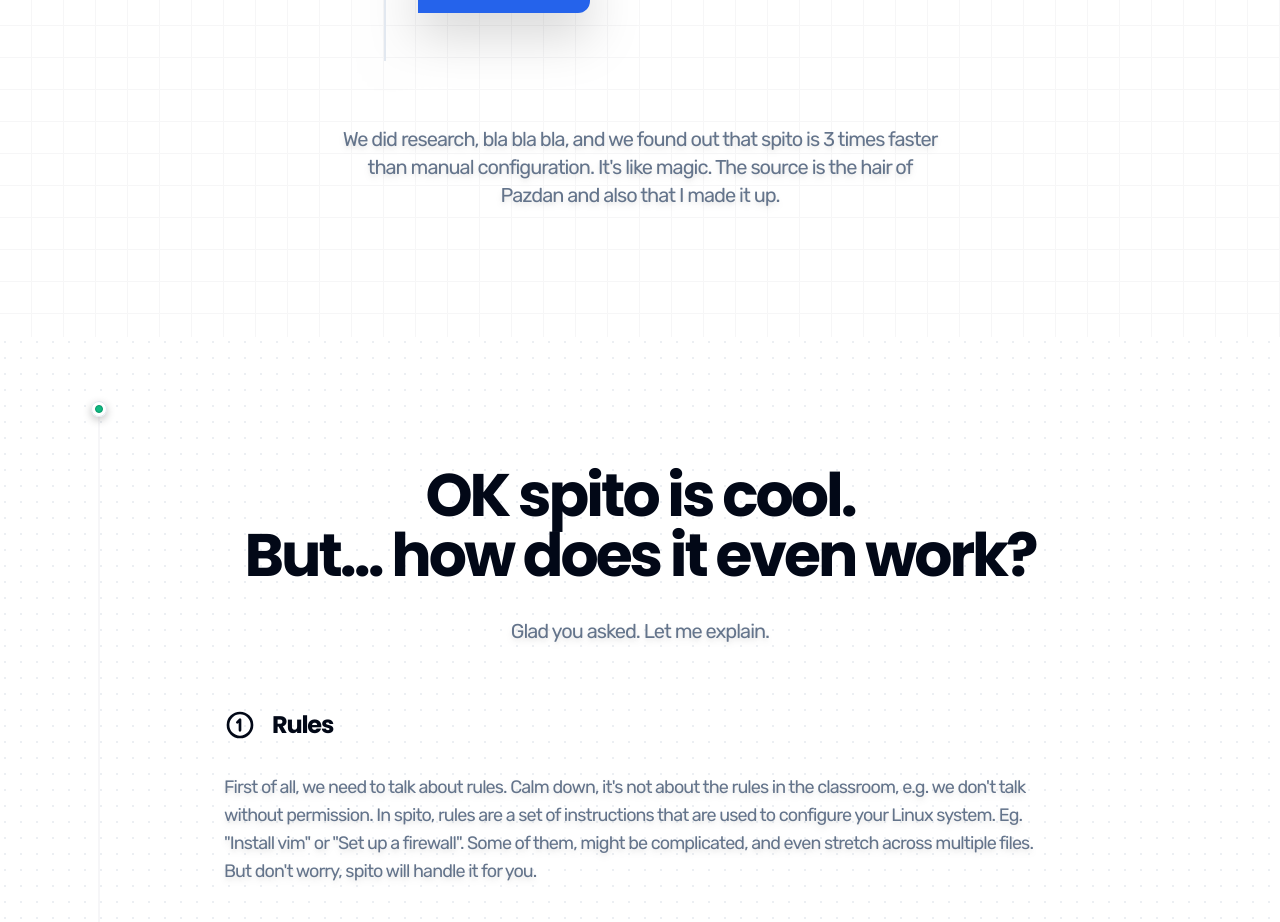
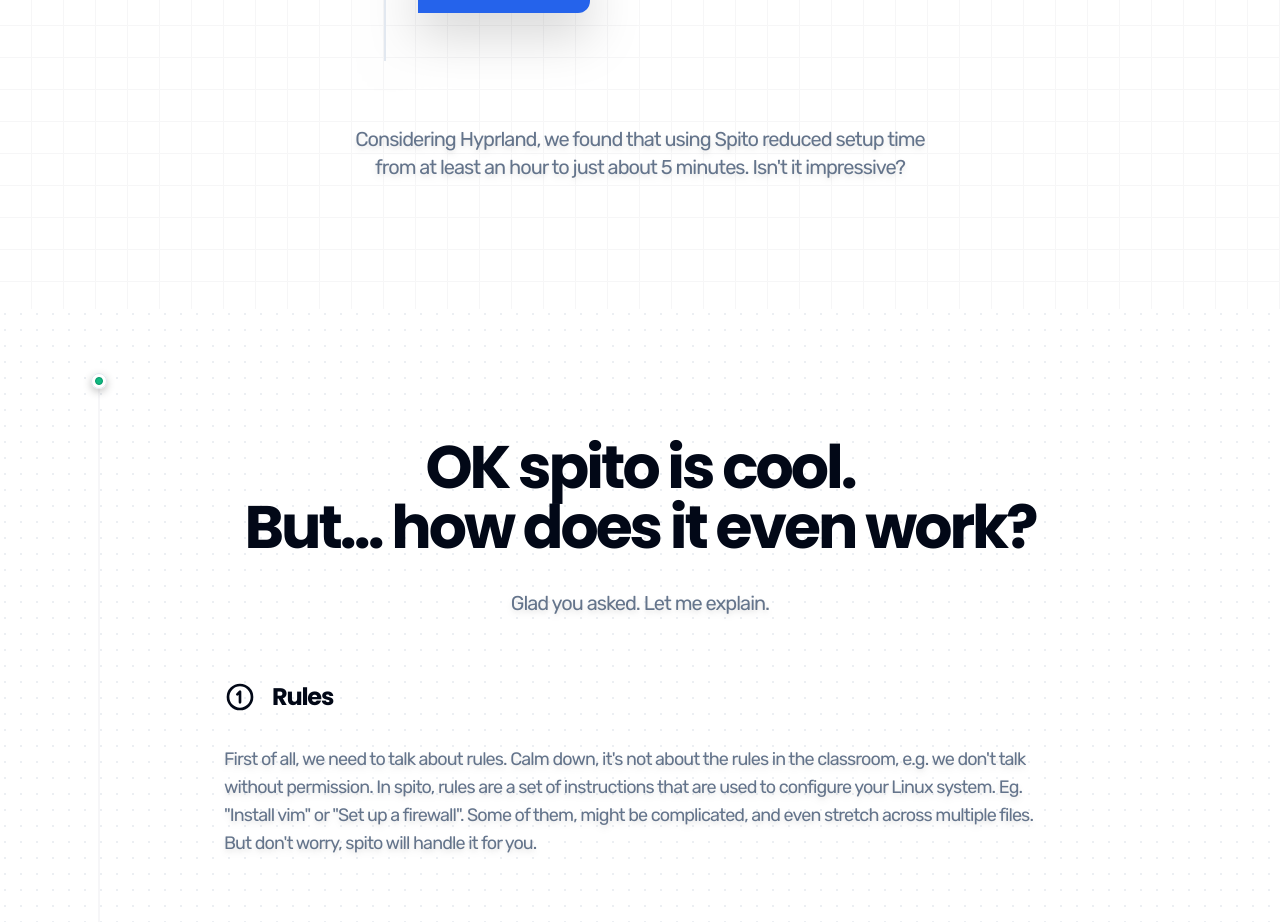
Before and after one commit to vulcan-api/spito-web, a React (Vite) app: page / in a window 1280 px wide. Shown: the part 3139-4061 px from the top of the page. Built offline with nearby package versions, Linux system fonts and the light colour scheme.

Commit message:
Update LandingPage.tsx

```diff
--- a/src/Pages/LandingPage/LandingPage.tsx
+++ b/src/Pages/LandingPage/LandingPage.tsx
@@ -181,12 +181,7 @@
           </motion.div>
         </div>
         <p className="text-lg sm:text-xl tracking-tighter text-muted-foreground font-rubik drop-shadow-md sm:w-1/2 px-4 text-center">
-          {
-            // Here we provide description showing how much time is saved by using spito
-          }
-          We did research, bla bla bla, and we found out that spito is 3 times
-          faster than manual configuration. It's like magic. The source is the
-          hair of Pazdan and also that I made it up.
+          Considering Hyprland, we found that using Spito reduced setup time from at least an hour to just about 5 minutes. Isn't it impressive?
         </p>
       </motion.div>
       <TracingBeam className="bg-dot-slate-400/[0.4] dark:bg-dot-slate-100/[0.2]">
```
